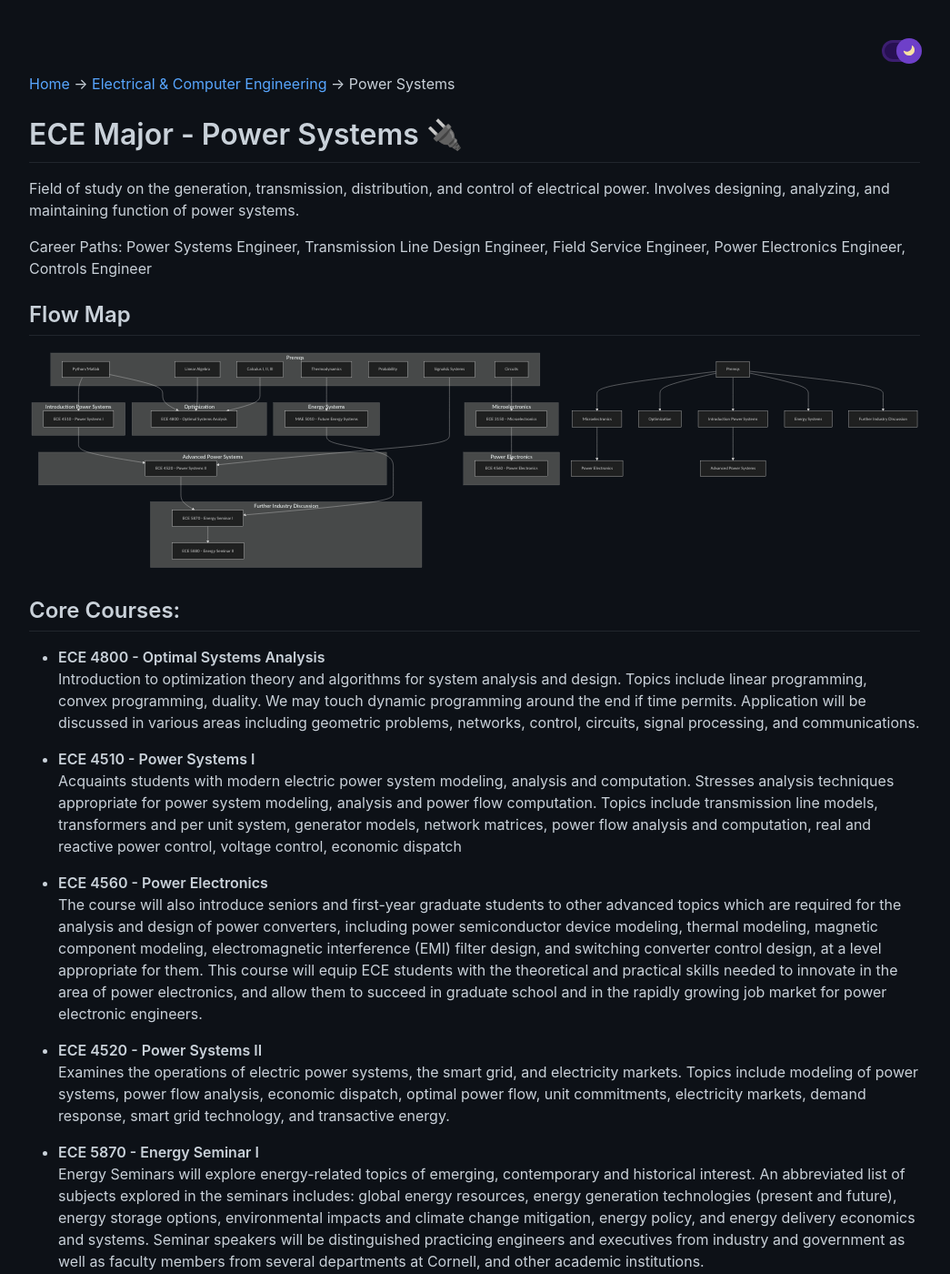
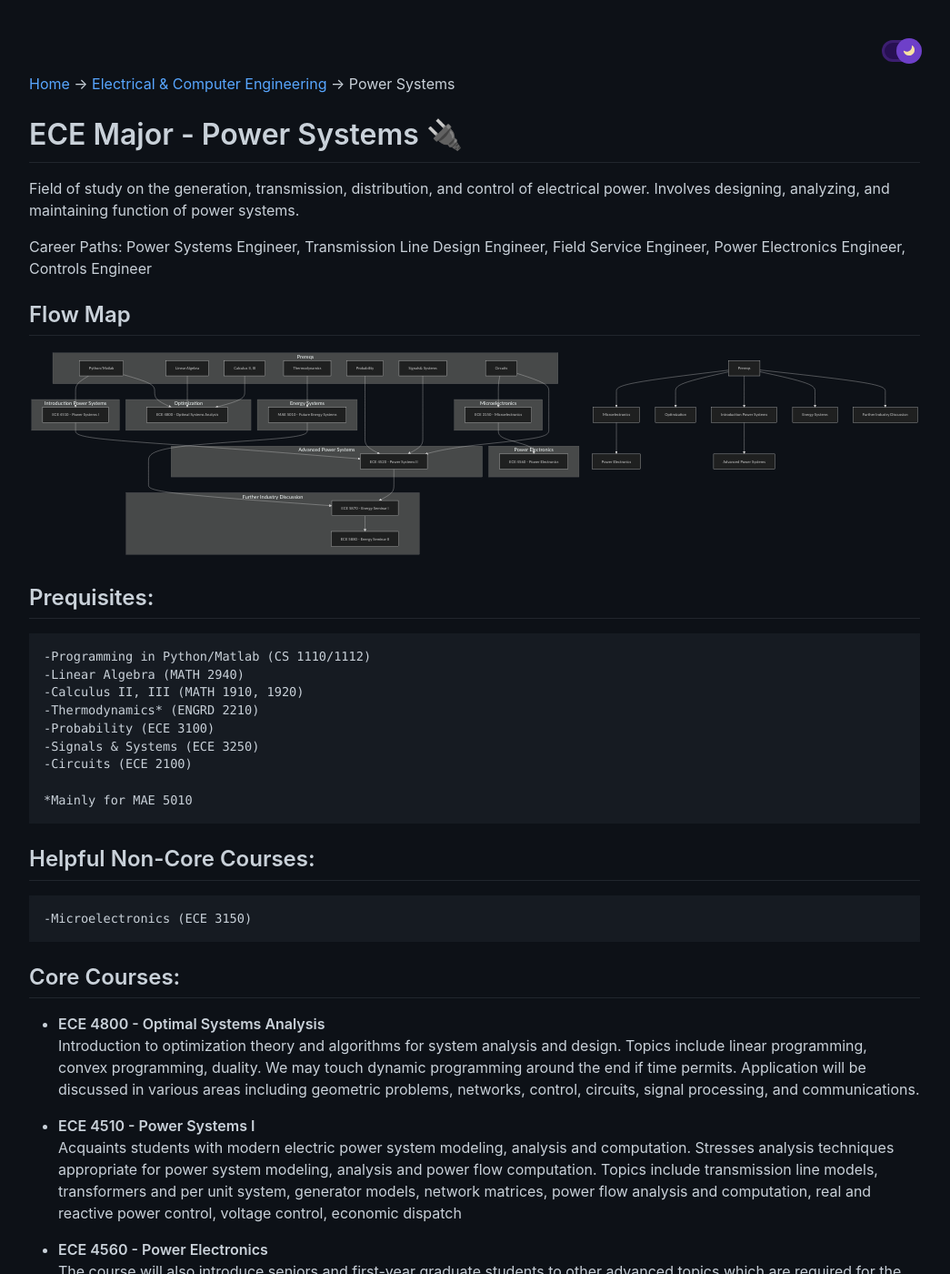
Before and after one commit to jmyphn/engineering-wiki, a Jekyll site: the page built from ecepower.md, in a window 1280 px wide and 1400 px high. Shown: the whole window at 91% size, without its empty margins (118-1163 px from the left). Built offline with Jekyll 4.4.1, drawn with Linux system fonts in a browser that asks for light colours; some of the changed text lies outside the part shown.

Commit message:
updated (again)

````diff
--- a/ecepower.md
+++ b/ecepower.md
@@ -26,7 +26,7 @@ flowchart TD
     subgraph A1[Prereqs]
         A1a[Python/Matlab]
         A1b[Linear Algebra]
-        A1c[Calculus I, II, III]
+        A1c[Calculus II, III]
         A1e[Thermodynamics]
         A1f[Probability]
         A1g[Signals& Systems]
@@ -81,8 +81,24 @@ flowchart TD
     A1c --> E1a
     A1h --> G1a
     A1a --> C1a
+    A1f --> D1a
+    A1h --> D1a
     A1a --> E1a
 ```
+## Prequisites:
+    -Programming in Python/Matlab (CS 1110/1112)
+    -Linear Algebra (MATH 2940)
+    -Calculus II, III (MATH 1910, 1920)
+    -Thermodynamics* (ENGRD 2210)
+    -Probability (ECE 3100)
+    -Signals & Systems (ECE 3250)
+    -Circuits (ECE 2100)
+
+    *Mainly for MAE 5010
+
+## Helpful Non-Core Courses:
+    -Microelectronics (ECE 3150)
+
 ## Core Courses:
 - **ECE 4800 - Optimal Systems Analysis**
     Introduction to optimization theory and algorithms for system analysis and design. Topics include linear programming, convex programming, duality. We may touch dynamic programming around the end if time permits. Application will be discussed in various areas including geometric problems, networks, control, circuits, signal processing, and communications.
````
Also changed, not shown: other parts of ecepower.md (+1 -1 lines).
